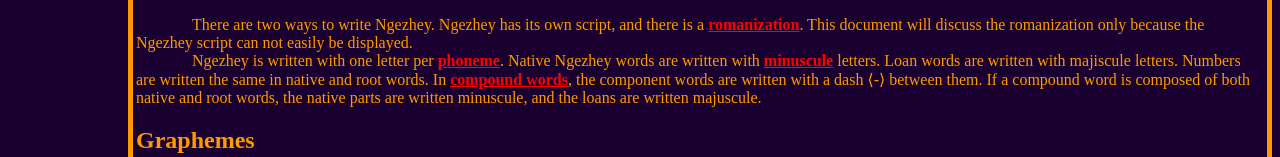
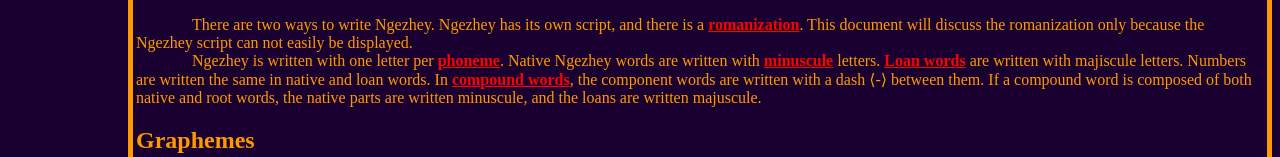
Before and after one commit to GreyAlien502/GreyAlien502.github.io, a plain HTML site: page ngezhey/orthography.html in a window 1280 px wide. Shown: the part 363-520 px from the top of the page. Drawn offline with Linux system fonts and the light colour scheme; files whose address does not match are found by name.

Commit message:
added loan word link and fixed error

```diff
--- a/ngezhey/orthography.html
+++ b/ngezhey/orthography.html
@@ -28,8 +28,8 @@
 		<p>
 			Ngezhey is written with one letter per <a href="https://en.wikipedia.org/wiki/phoneme">phoneme</a>.
 			Native Ngezhey words are written with <a href="https://en.wikipedia.org/wiki/letter case">minuscule</a> letters.
-			Loan words are written with majiscule letters.
-			Numbers are written the same in native and root words.
+			<a href="https://en.wikipedia.org/wiki/Loanword">Loan words</a> are written with majiscule letters.
+			Numbers are written the same in native and loan words.
 			In <a href="https://en.wikipedia.org/wiki/compound_(linguistics)">compound words</a>, the component words are written
 			with a dash ⟨-⟩ between them.
 			If a compound word is composed of both native and root words,
```
